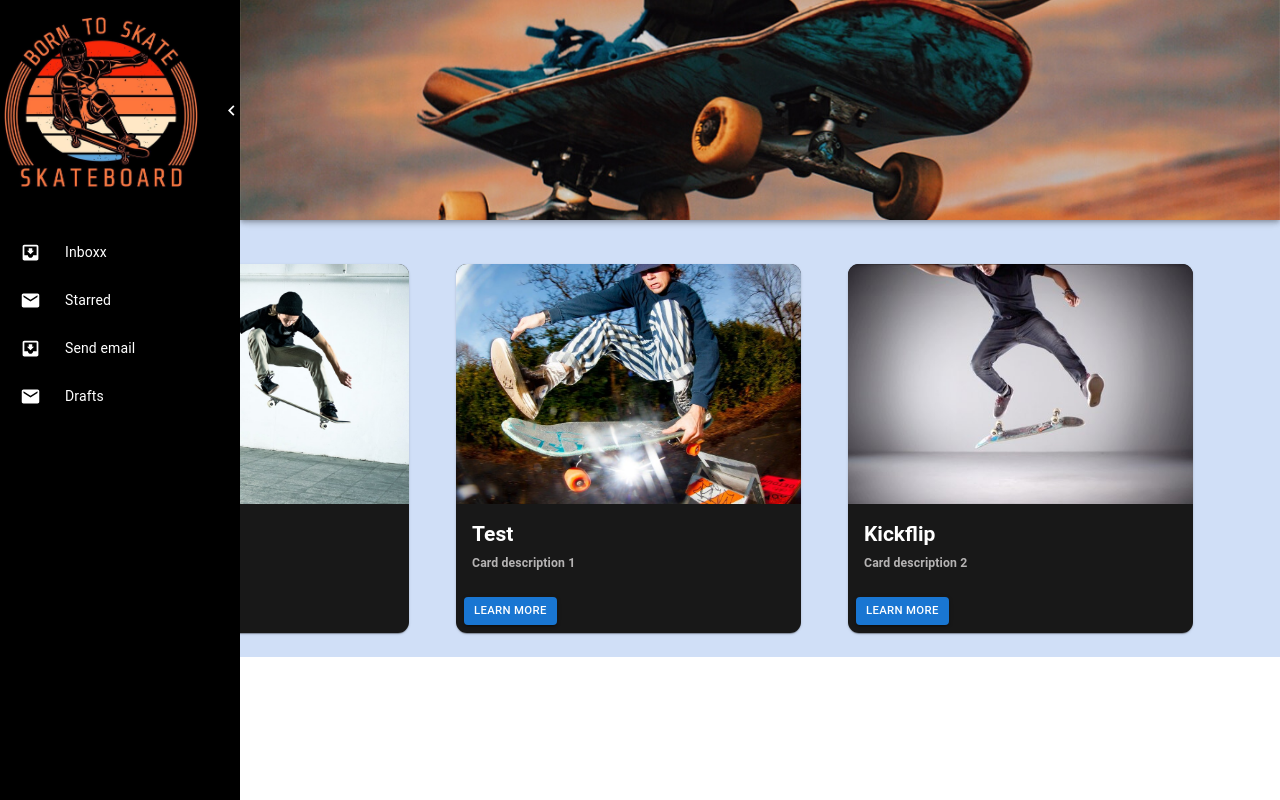
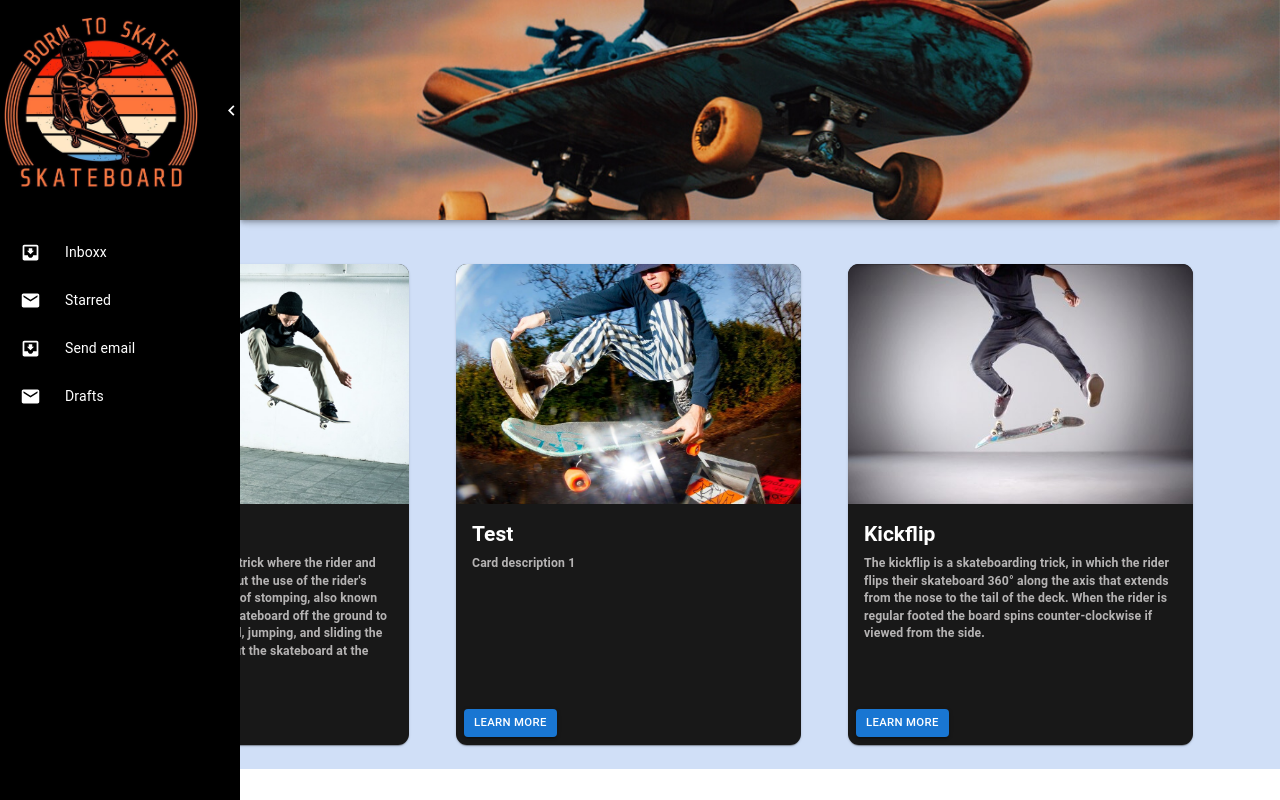
Before and after one commit to rafaelpolonio92/sport-frontend, a React (Create React App) app: page / in a window 1280 px wide. Built offline with nearby package versions, Linux system fonts and the light colour scheme.

Commit message:
adding youtube link

```diff
--- a/src/components/Cards/index.jsx
+++ b/src/components/Cards/index.jsx
@@ -29,9 +29,11 @@ const MediaCard = ({ title, description, imageUrl, videoUrl }) => {
         <Typography gutterBottom variant="h5" component="div" sx={{ color: '#fff', fontWeight: 'bold' }}>
           {title}
         </Typography>
-        <Typography variant="body2" color="text.secondary" sx={{ color: '#b5b3b3', fontWeight: 'bold' }}>
-          {description}
-        </Typography>
+        <Box style={{ height: '130px', overflow: 'hidden' }}>
+          <Typography variant="body2" color="text.secondary" sx={{ color: '#b5b3b3', fontWeight: 'bold' }}>
+            {description}
+          </Typography>
+        </Box>
       </CardContent>
       <CardActions>
         <Button variant="contained" size="small" onClick={() => handleModalOpen(videoUrl)} >Learn More</Button>
--- a/src/components/dashboard/index.jsx
+++ b/src/components/dashboard/index.jsx
@@ -6,7 +6,7 @@ import { drawerWidth } from '../Sidebar/styles';
 const cards = [
   {
     title: 'Ollie',
-    description: 'Card description 1',
+    description: "The ollie is a skateboarding trick where the rider and board leap into the air without the use of the rider's hands. It is the combination of stomping, also known as popping, the tail of the skateboard off the ground to get the board mostly vertical, jumping, and sliding the front foot forward to level out the skateboard at the peak of the jump.",
     imageUrl: '/skateboard-trick-tipp-ollie.jpg',
     videoUrl: 'https://www.youtube.com/embed/Jig3uiYsb4w'
   },
@@ -17,7 +17,7 @@ const cards = [
   },
   {
     title: 'Kickflip',
-    description: 'Card description 2',
+    description: "The kickflip is a skateboarding trick, in which the rider flips their skateboard 360° along the axis that extends from the nose to the tail of the deck. When the rider is regular footed the board spins counter-clockwise if viewed from the side.",
     imageUrl: '/360_F_96346832_fm7HVHqQHnGpsArG2TigUUeEYPsOrRvN.jpg',
   },
   // Add more card objects here
```
